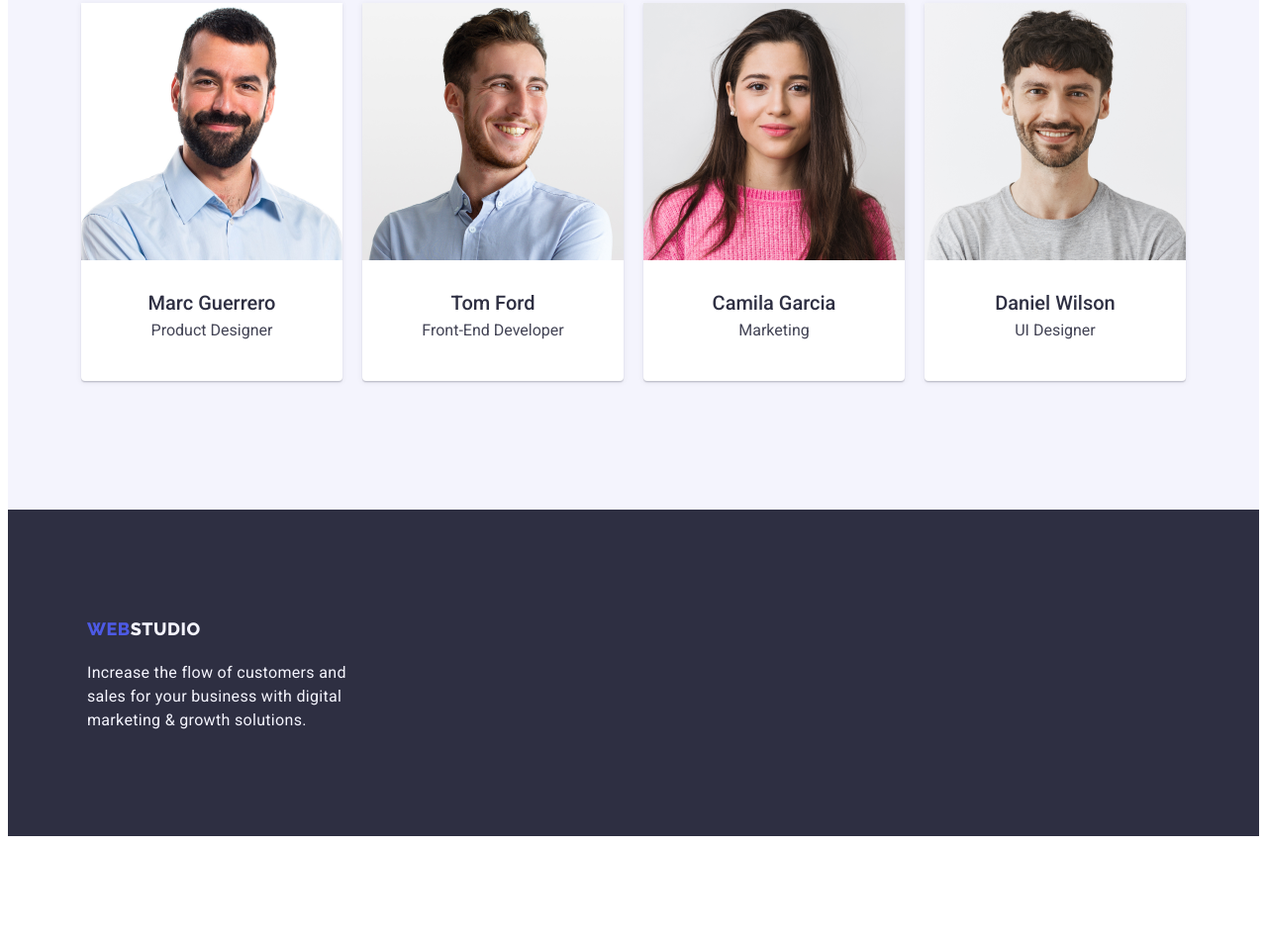
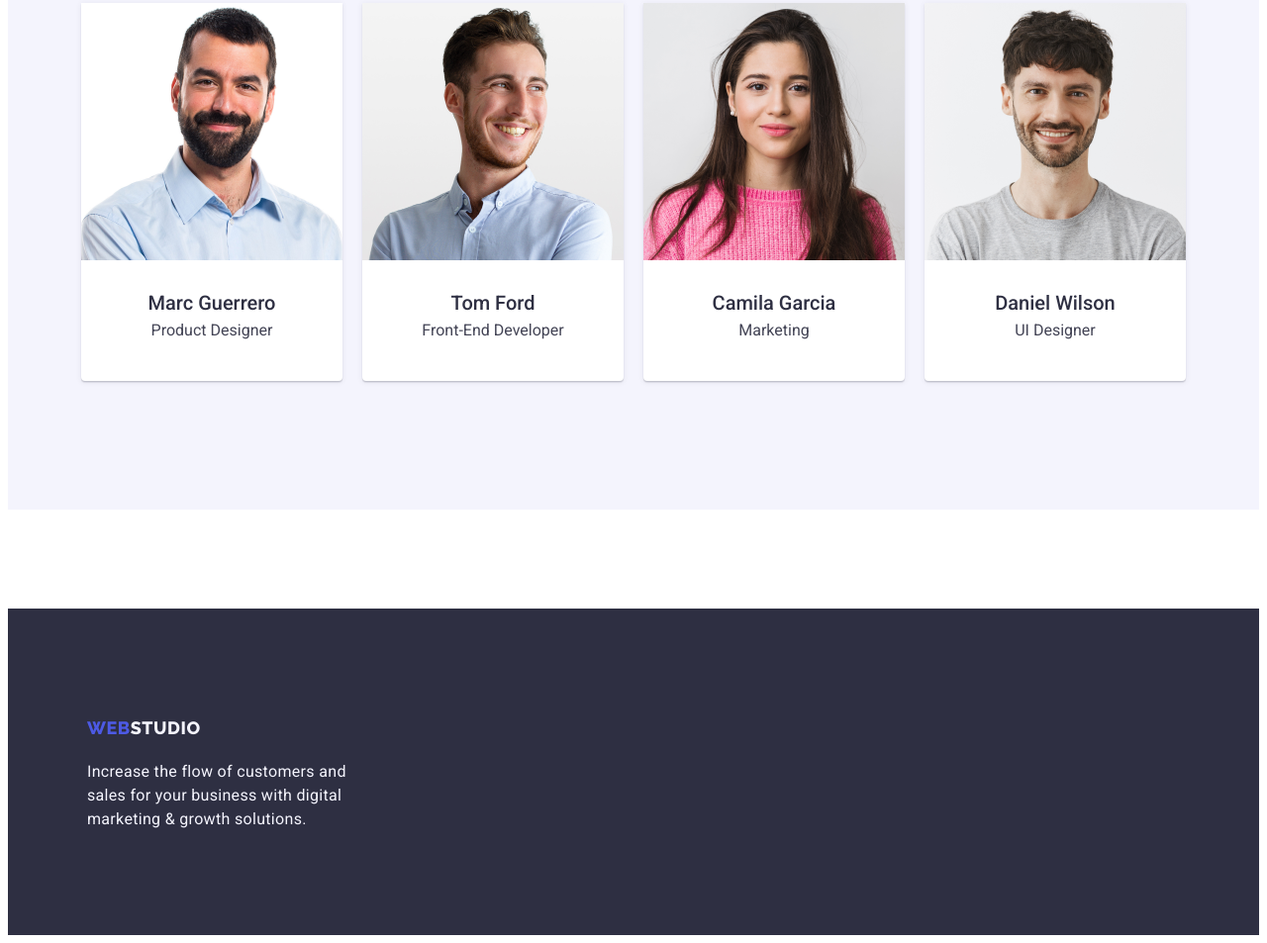
Before and after one commit to ryannetworx/goit-markup-hw-03, a plain HTML site: page index.html in a window 1280 px wide. Shown: the part 1623-2576 px from the top of the page at 99% size. Before the commit the page ends 2476 px from the top, so only its background shows below. Drawn offline with Linux system fonts and the light colour scheme.

Commit message:
Update styles.css

```diff
--- a/styles.css
+++ b/styles.css
@@ -417,6 +417,8 @@ footer {
     width: 100%;
     background: #2E2F42;
     padding: 40px 0;
+    margin-top: 100px; /* Add margin to the top of the footer, <ul class="row-3"> didn't move */
+
 }
 
 .footer-list-container {
```
